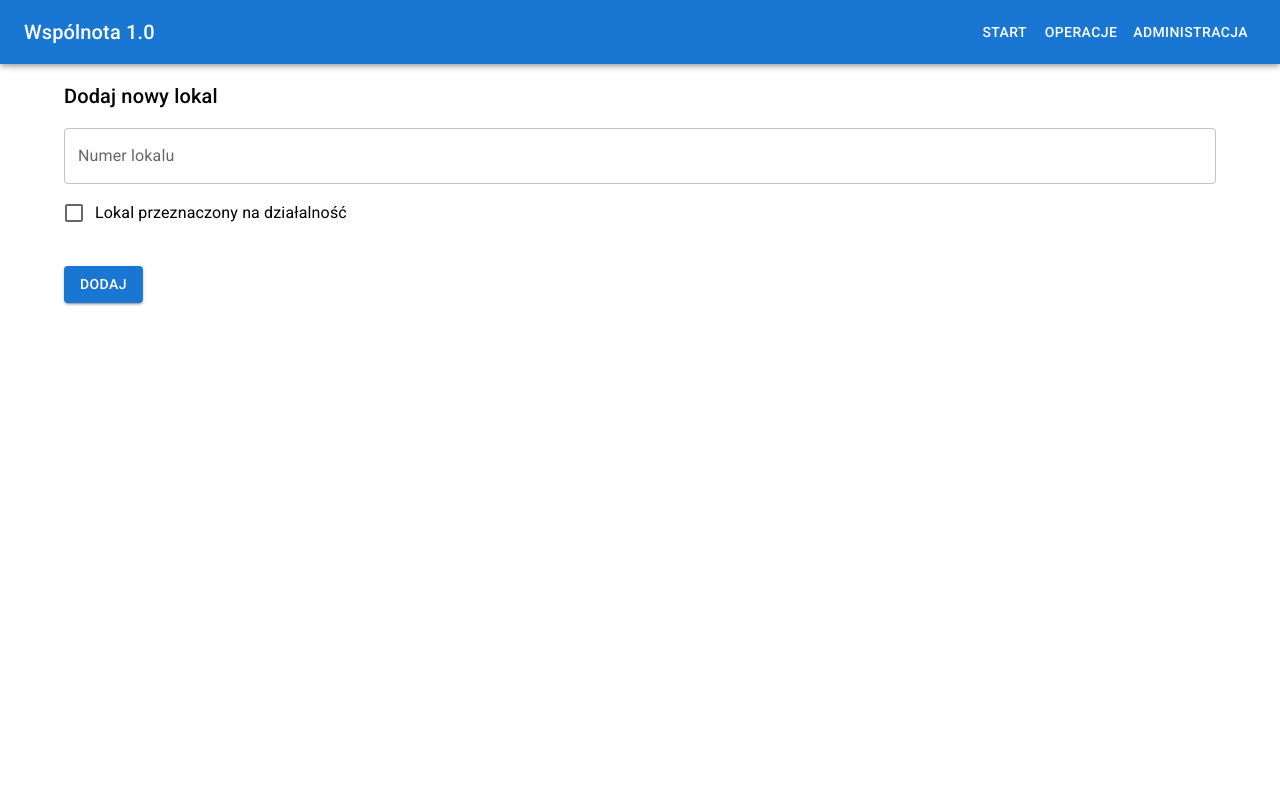
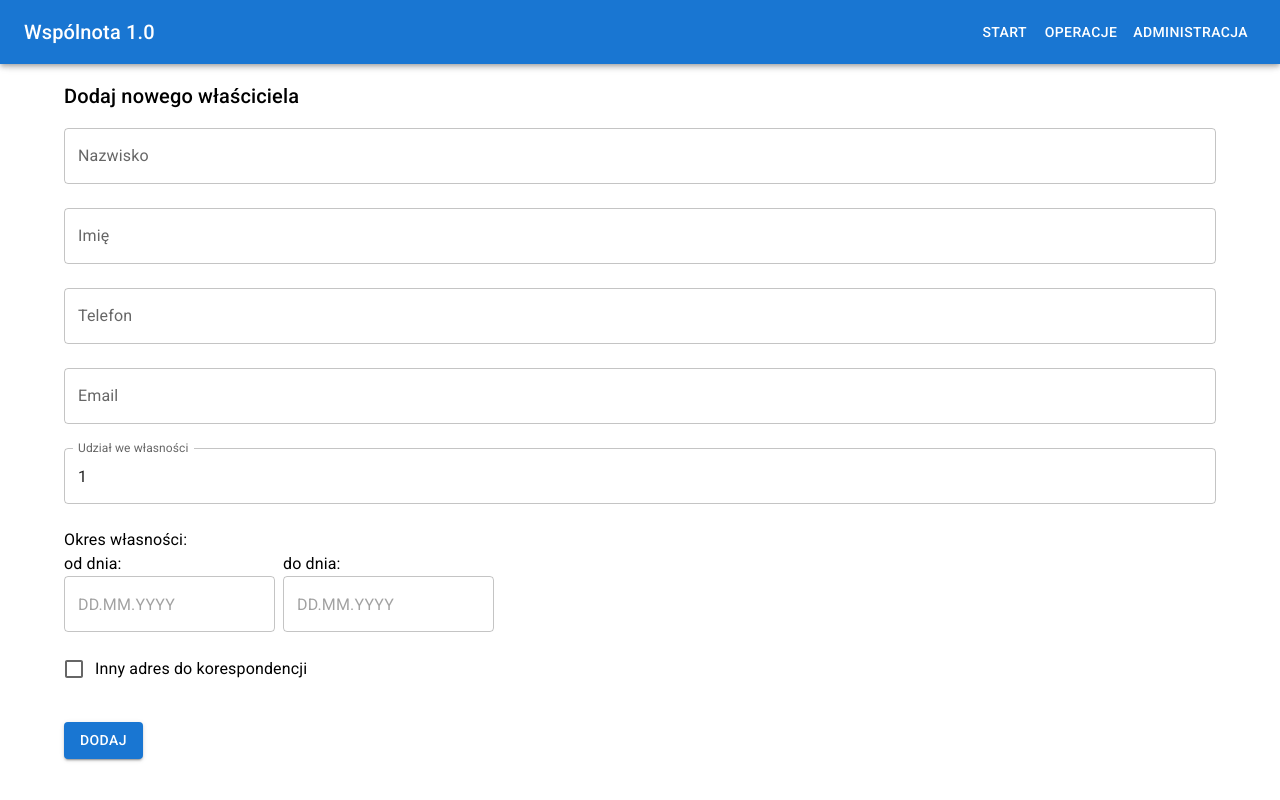
Before and after one commit to MarKust71/mitax-main, a React (Create React App) app: page /wspolnota in a window 1280 px wide. Built offline with nearby package versions, Linux system fonts and the light colour scheme.

Commit message:
Add datepicker

```diff
--- a/package.json
+++ b/package.json
@@ -9,12 +9,14 @@
     "@mui/lab": "^5.0.0-alpha.62",
     "@mui/material": "^5.2.6",
     "@mui/styles": "^5.2.3",
+    "@mui/x-date-pickers": "^6.2.1",
     "@reduxjs/toolkit": "^1.9.5",
     "@tanstack/react-query": "^4.29.5",
     "@types/jest": "^28.1.6",
     "@types/node": "^18.7.2",
     "@types/react": "^18.0.17",
     "@types/react-dom": "^18.0.6",
+    "date-fns": "^2.29.3",
     "firebase": "^9.20.0",
     "html-react-parser": "^3.0.1",
     "react": "^18.2.0",
--- a/src/App.tsx
+++ b/src/App.tsx
@@ -7,6 +7,9 @@ import { getAnalytics } from 'firebase/analytics';
 import { getFirestore } from 'firebase/firestore';
 import { QueryClient, QueryClientProvider } from '@tanstack/react-query';
 import { Provider } from 'react-redux';
+import { LocalizationProvider } from '@mui/x-date-pickers';
+import { AdapterDateFns } from '@mui/x-date-pickers/AdapterDateFns';
+import { pl } from 'date-fns/locale';
 
 import { theme } from './theme/theme';
 import { MainRouter } from './routing/MainRouter';
@@ -45,6 +48,7 @@ export const App = () => {
         <title>MITAX Consulting sp. z o.o.</title>
       </Helmet>
 
+      <LocalizationProvider dateAdapter={AdapterDateFns} adapterLocale={pl}>
         <Provider store={store}>
           <FirebaseContext.Provider value={{ app, db }}>
             <QueryClientProvider client={queryClient}>
@@ -54,6 +58,7 @@ export const App = () => {
             </QueryClientProvider>
           </FirebaseContext.Provider>
         </Provider>
+      </LocalizationProvider>
     </>
   );
 };
--- a/src/app/housingCommunity/HousingCommunity.tsx
+++ b/src/app/housingCommunity/HousingCommunity.tsx
@@ -15,7 +15,7 @@ import { HousingCommunityProps } from './HousingCommunity.types';
 import { useStyles } from './HousingCommunity.styles';
 import { appTitle, navItems } from './HousingCommunity.constants';
 import { HousingCommunityDrawer } from './housingCommunityDrawer/HousingCommunityDrawer';
-import { AddUnit } from './addUnit/AddUnit';
+import { AddMember } from './addMember/AddMember';
 
 export const HousingCommunity: React.FC<HousingCommunityProps> = ({}) => {
   const theme = useTheme();
@@ -69,7 +69,7 @@ export const HousingCommunity: React.FC<HousingCommunityProps> = ({}) => {
         <Box mb={2} />
       </Box>
 
-      <AddUnit />
+      <AddMember />
     </Container>
   );
 };
--- /dev/null
+++ b/src/app/housingCommunity/addMember/AddMember.constants.ts
@@ -0,0 +1,13 @@
+import { AddMemberForm } from './AddMember.types';
+
+export const addMemberFormDefaultValues: AddMemberForm = {
+  address: null,
+  email: '',
+  firstName: '',
+  isAddress: false,
+  lastName: '',
+  memberFrom: '',
+  memberTo: null,
+  phone: '',
+  share: 1,
+};
--- /dev/null
+++ b/src/app/housingCommunity/addMember/AddMember.styles.ts
@@ -0,0 +1,6 @@
+import { makeStyles } from '@mui/styles';
+import { Theme } from '@mui/material';
+
+export const useStyles = makeStyles((theme: Theme) => ({
+  wrapper: {},
+}));
--- /dev/null
+++ b/src/app/housingCommunity/addMember/AddMember.tsx
@@ -0,0 +1,127 @@
+import React from 'react';
+import {
+  Box,
+  Button,
+  Checkbox,
+  FormControlLabel,
+  TextField,
+  Typography,
+  useTheme,
+} from '@mui/material';
+import { Controller, useForm } from 'react-hook-form';
+import { DevTool } from '@hookform/devtools';
+import { MobileDatePicker } from '@mui/x-date-pickers';
+
+import { useMembers } from '../../../hooks/useMembers/useMembers';
+import { useUnits } from '../../../hooks/useUnits/useUnits';
+
+import { useStyles } from './AddMember.styles';
+import { AddMemberForm, AddMemberProps } from './AddMember.types';
+import { addMemberFormDefaultValues } from './AddMember.constants';
+
+export const AddMember: React.FC<AddMemberProps> = ({}) => {
+  const theme = useTheme();
+  const classes = useStyles(theme);
+  const { fetchAll: fetchAllMembers } = useMembers();
+  const { fetchAll: fetchAllUnits } = useUnits();
+
+  const { control, handleSubmit } = useForm<AddMemberForm>({
+    defaultValues: addMemberFormDefaultValues,
+  });
+
+  const onSubmit = async (data: AddMemberForm) => {
+    // TODO: remove!
+    console.log({ data });
+
+    await fetchAllMembers();
+    await fetchAllUnits();
+  };
+
+  return (
+    <Box>
+      <form onSubmit={handleSubmit(onSubmit)}>
+        <Typography variant="h6">Dodaj nowego właściciela</Typography>
+
+        <Controller
+          control={control}
+          name={'lastName'}
+          render={({ field }) => (
+            <TextField {...field} fullWidth label="Nazwisko" margin="normal" variant="outlined" />
+          )}
+        />
+
+        <Controller
+          control={control}
+          name={'firstName'}
+          render={({ field }) => (
+            <TextField {...field} fullWidth label="Imię" margin="normal" variant="outlined" />
+          )}
+        />
+
+        <Controller
+          control={control}
+          name={'phone'}
+          render={({ field }) => (
+            <TextField {...field} fullWidth label="Telefon" margin="normal" variant="outlined" />
+          )}
+        />
+
+        <Controller
+          control={control}
+          name={'email'}
+          render={({ field }) => (
+            <TextField {...field} fullWidth label="Email" margin="normal" variant="outlined" />
+          )}
+        />
+
+        <Controller
+          control={control}
+          name={'share'}
+          render={({ field }) => (
+            <TextField
+              {...field}
+              fullWidth
+              label="Udział we własności"
+              margin="normal"
+              type={'number'}
+              variant="outlined"
+            />
+          )}
+        />
+
+        <Box mt={2} mb={2}>
+          <Typography>Okres własności:</Typography>
+          <Box sx={{ display: 'flex', flexDirection: 'row', gap: '8px' }}>
+            <Box>
+              <Typography>od dnia:</Typography>
+              <MobileDatePicker />
+            </Box>
+            <Box>
+              <Typography>do dnia:</Typography>
+              <MobileDatePicker />
+            </Box>
+          </Box>
+        </Box>
+
+        <FormControlLabel
+          control={
+            <Controller
+              control={control}
+              name={'isAddress'}
+              render={({ field }) => <Checkbox {...field} color="primary" />}
+            />
+          }
+          label={'Inny adres do korespondencji'}
+        />
+
+        <Box mb={4} />
+
+        <Button variant="contained" color="primary" type="submit">
+          Dodaj
+        </Button>
+      </form>
+
+      <DevTool control={control} />
+    </Box>
+  );
+};
--- a/src/hooks/useMembers/useMembers.types.ts
+++ b/src/hooks/useMembers/useMembers.types.ts
@@ -9,11 +9,11 @@ export type Address = {
 };
 
 export type Member = {
-  memberId?: string;
   address: Address | null;
   email: string;
   firstName: string;
   lastName: string;
+  memberId?: string;
   phone: string;
 };
 
```
Also changed, not shown: src/app/housingCommunity/addMember/AddMember.types.ts (added, +8 -0 lines), 2 other files (tests, documents, lock files or other folders). Lines whose indentation alone changed are shown as unchanged.
